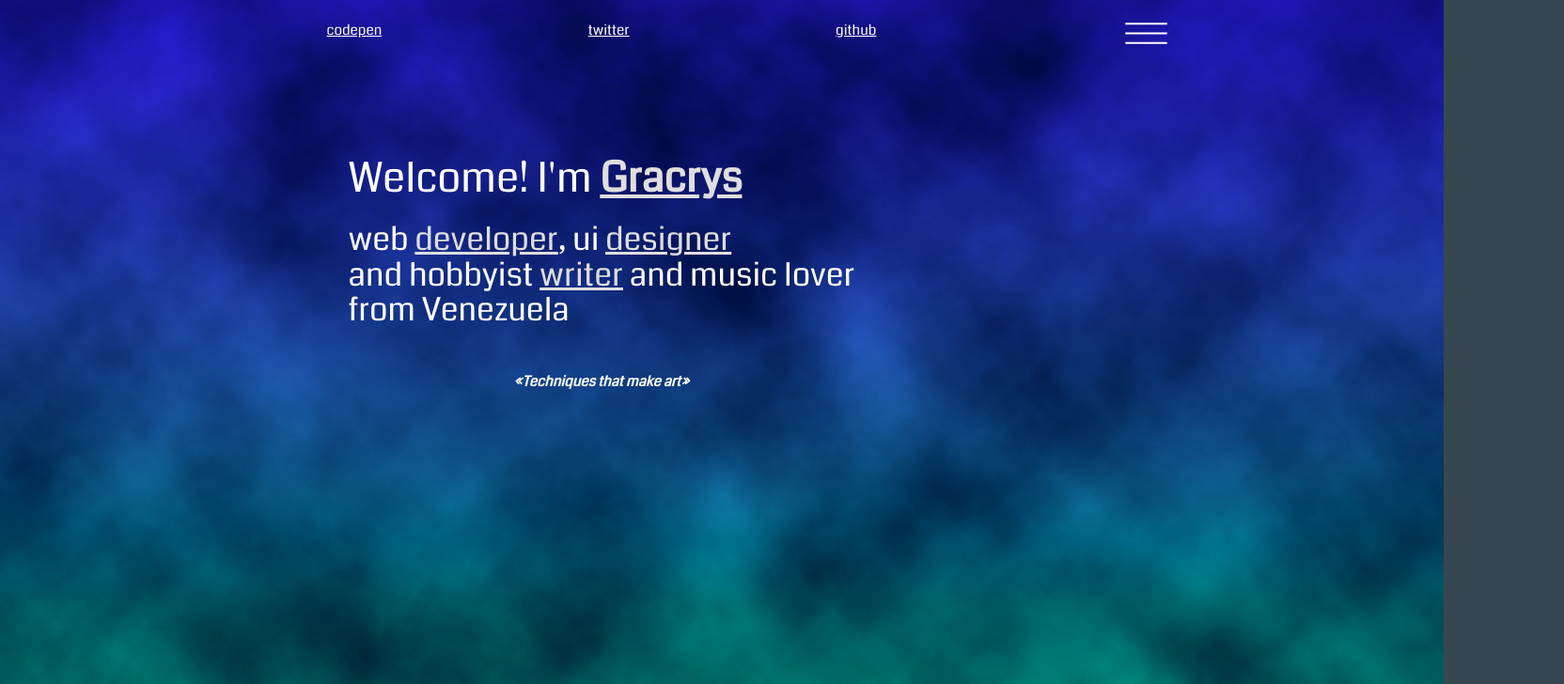
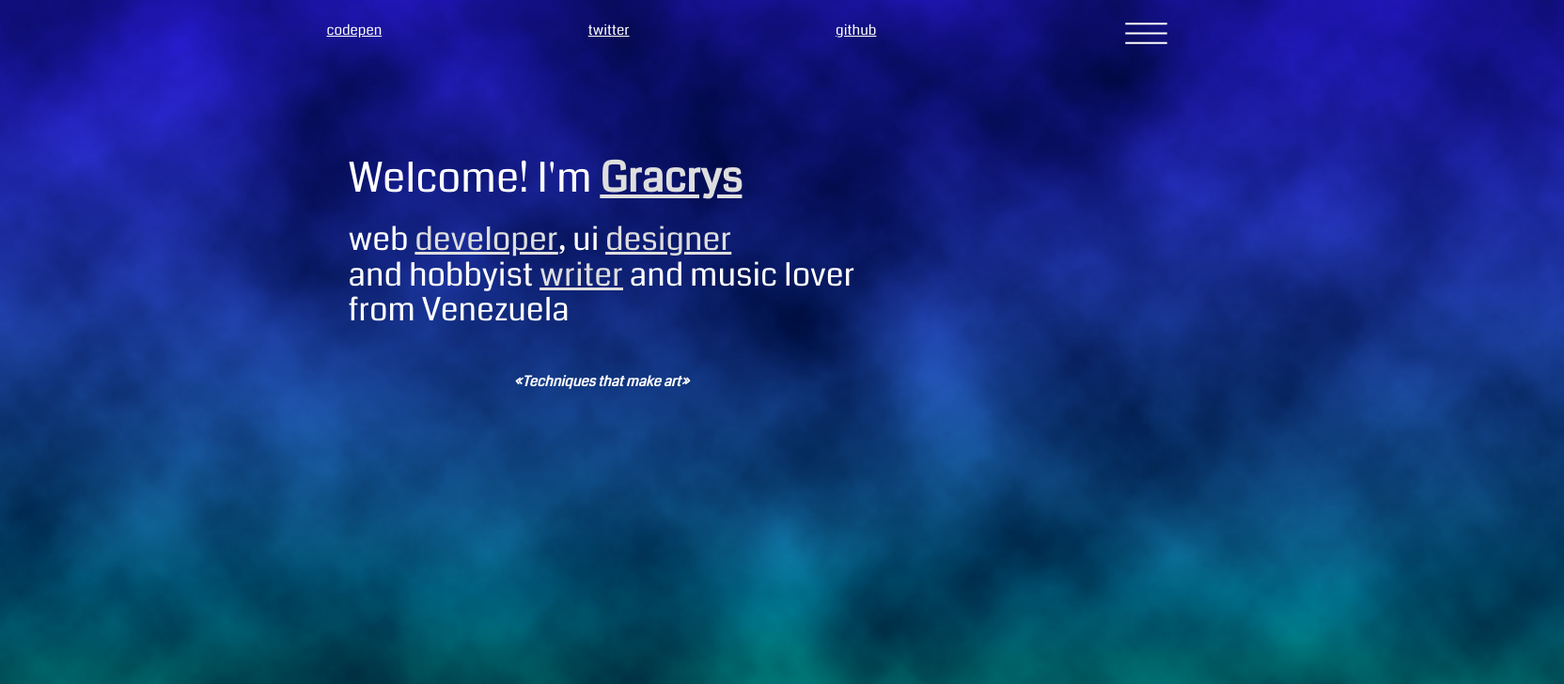
Before and after one commit to Gracrys/hazy, a Svelte app: page / in a window 1280 px wide. Shown: the top 728 px of the page at 94% size, 1664 px wide, since content can reach past the window. Built offline with nearby package versions, Linux system fonts and the light colour scheme.

Commit message:
fixes in the webpage

```diff
--- a/src/components/App.svelte
+++ b/src/components/App.svelte
@@ -161,13 +161,13 @@ function handleMousemove(event) {
           <li><a href="/">Home</a></li>
           <li><a href="#about">About me</a></li>
           <li><a href="#web">Programming</a></li>
+          <li><a href="#writing">Writings</a></li>
           <li class="nested">Designs <img src={down} alt="nested menu" >
             <ul>
               <li><a href="#design">UI / UX</a></li>
               <li><a href="#glitch">Glitch</a></li>
             </ul>
           </li>
-          <li><a href="#writing">Writings</a></li>
         </nav>
       </div>
     {#if hash && hash != "#home"}
--- a/src/components/views/Glitch.svelte
+++ b/src/components/views/Glitch.svelte
@@ -159,7 +159,7 @@ figure:not(.highlight) img{
     <section class="">
     <h4 class="pt-4">Image edition</h4>
 
-    <div class="grid pt-4">
+    <div class="grid py-4">
       {#each projects as project }
       <figure >
         <img on:click|preventDefault={() => current = {...project, highlight: true}}  src={project.img}  alt={project.img}>
--- a/src/sass/app.sass
+++ b/src/sass/app.sass
@@ -38,8 +38,8 @@ a
 
 .moving_bg
   background-image: url("~/../assets/haze.png")
-  width: 120vw
-  height: 120vh
+  width: 130vw
+  height: 130vh
   position: absolute
   top: 0
   left: 0
```
